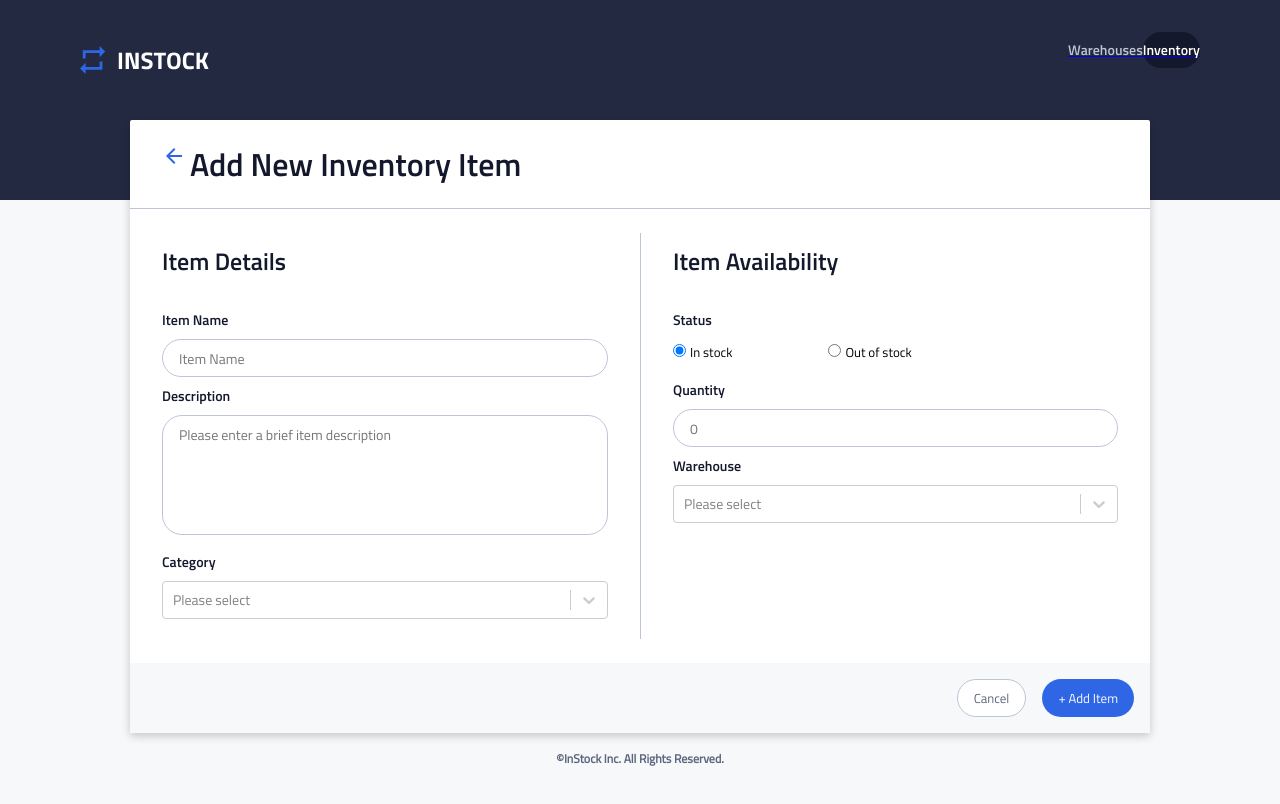
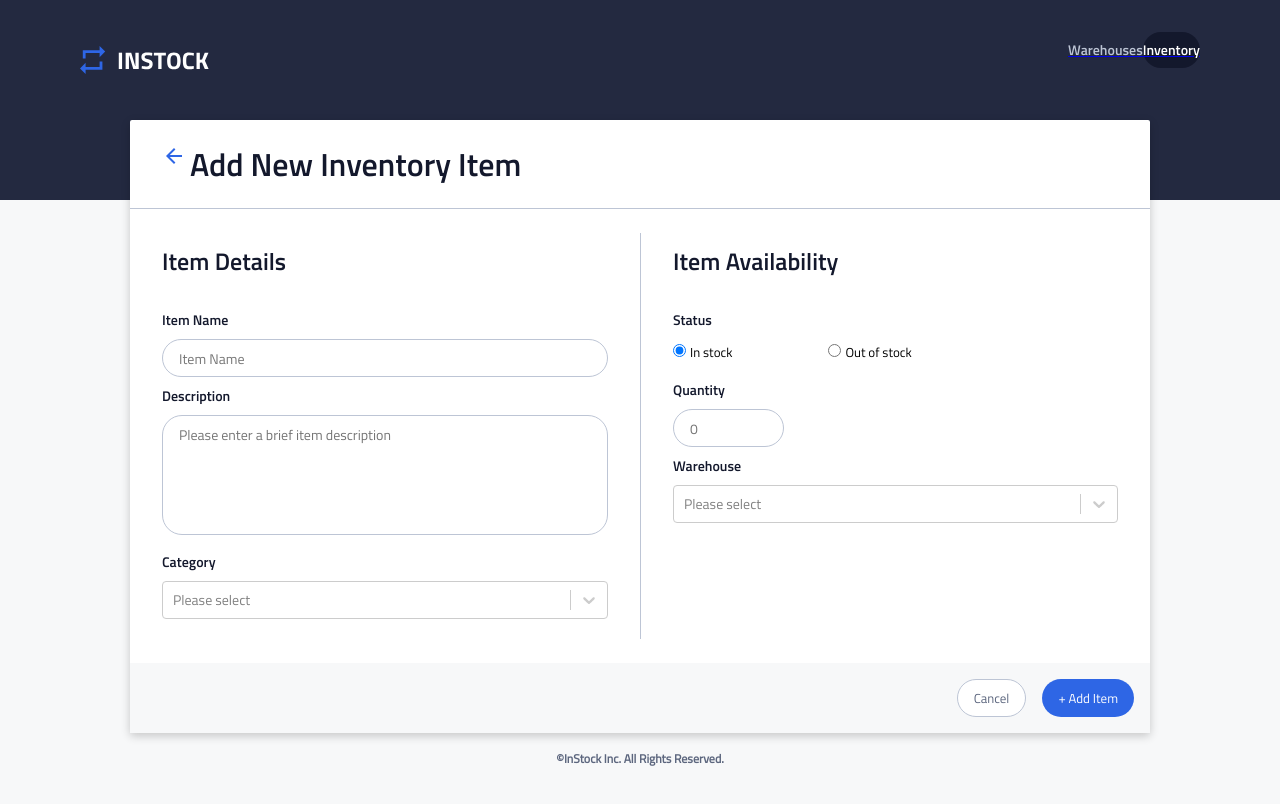
Before and after one commit to nikmunjal/Group5-InStock, a React (Create React App) app: page /inventory/add in a window 1280 px wide. Shown: the top 804 px of the page. Built offline with nearby package versions, Linux system fonts and the light colour scheme; no server answers.

Commit message:
minor styling fix

```diff
--- a/src/page/AddInventory/AddInventory.scss
+++ b/src/page/AddInventory/AddInventory.scss
@@ -164,6 +164,9 @@
         @include tablet {
             height: 38px;
         }
+        @include desktop {
+            width: 25%;
+        }
 
     &--hidden {
         display: none;
```
